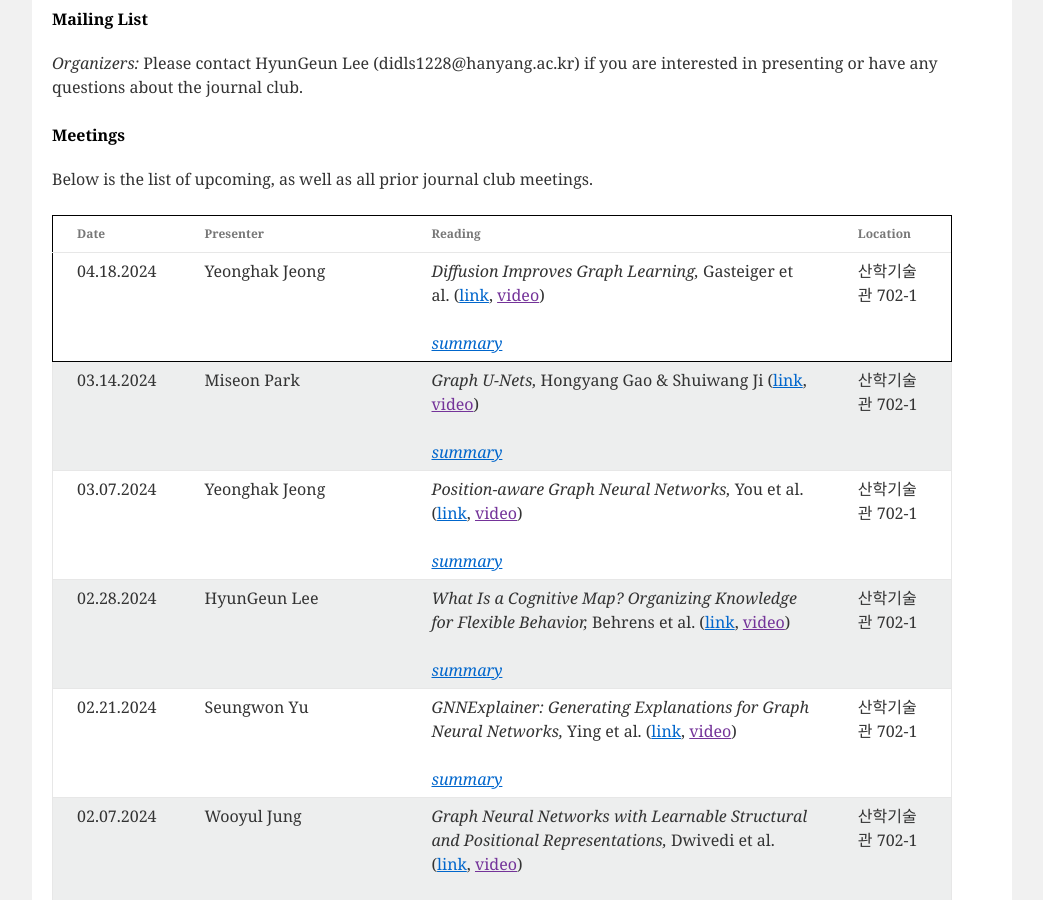
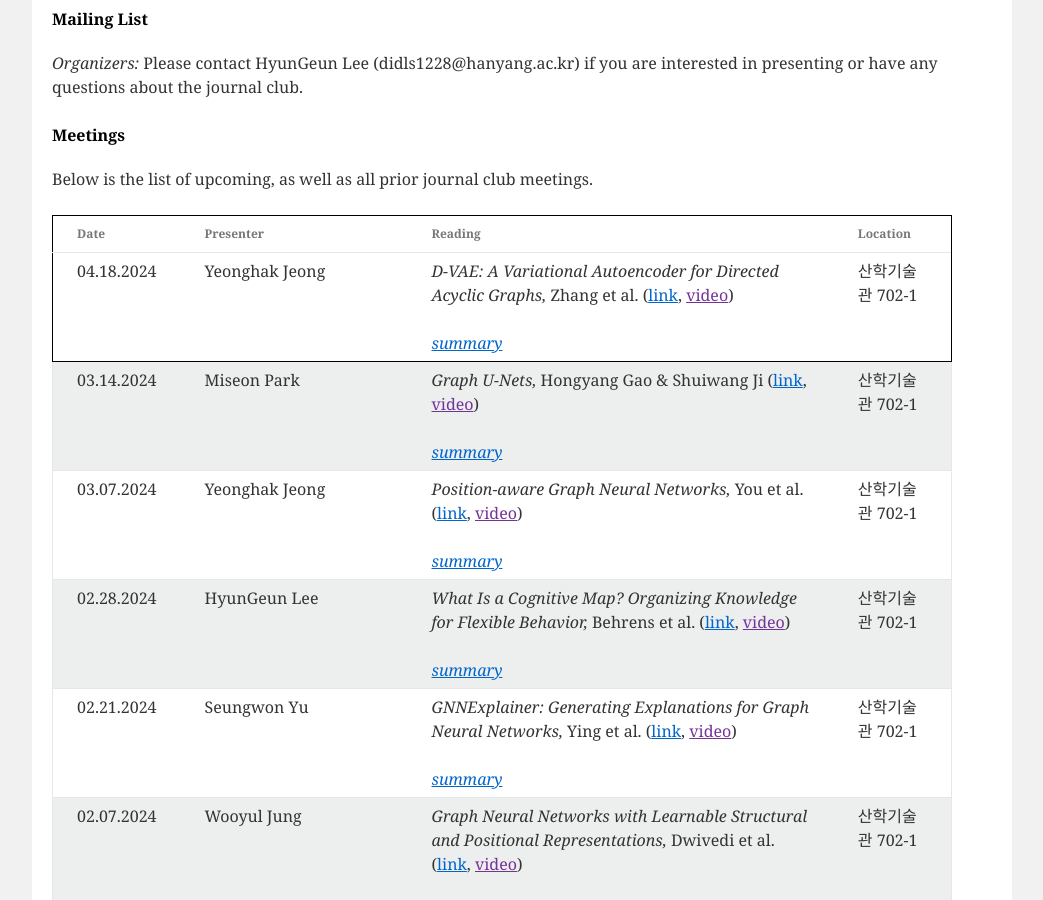
Before and after one commit to niai-lab/GraphML-JC, a Jekyll site: the page built from index.html, in a window 1280 px wide and 900 px high, scrolled down 631 px. Shown: the whole window, without its empty margins (118-1161 px from the left). Built offline with Jekyll 4.4.1, drawn with Linux system fonts in a browser that asks for light colours.

Commit message:
Update meeting_info.yml

```diff
--- a/_data/meeting_info.yml
+++ b/_data/meeting_info.yml
@@ -1,8 +1,8 @@
 - presenter: Yeonghak Jeong
   date: 04.18.2024
-  paper: "Diffusion Improves Graph Learning"
-  authors: Gasteiger et al.
-  url: https://arxiv.org/abs/1911.05485
+  paper: "D-VAE: A Variational Autoencoder for Directed Acyclic Graphs"
+  authors: Zhang et al.
+  url: https://arxiv.org/abs/1904.11088
   location: "산학기술관 702-1"
   summary: >
 
```
